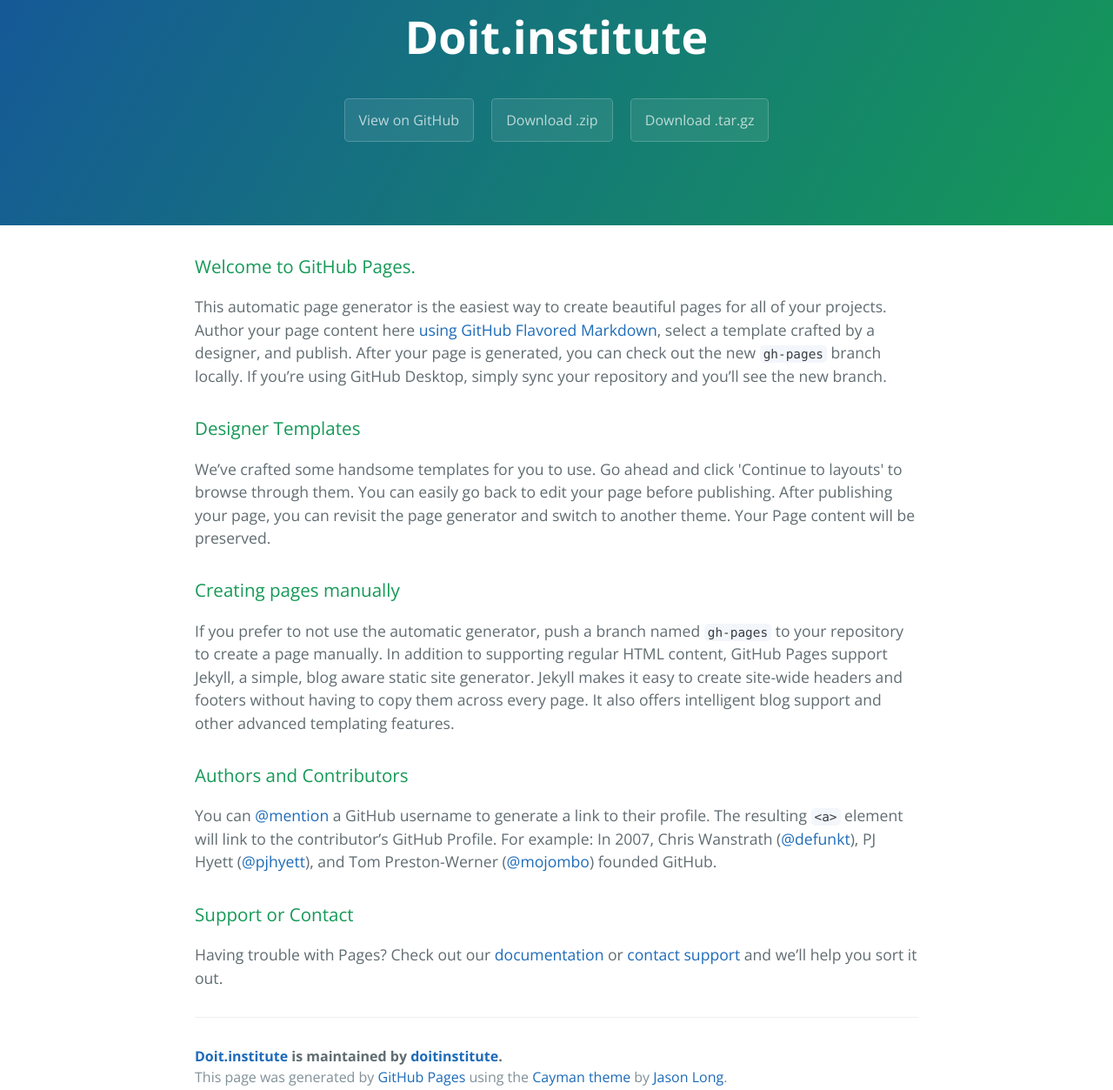
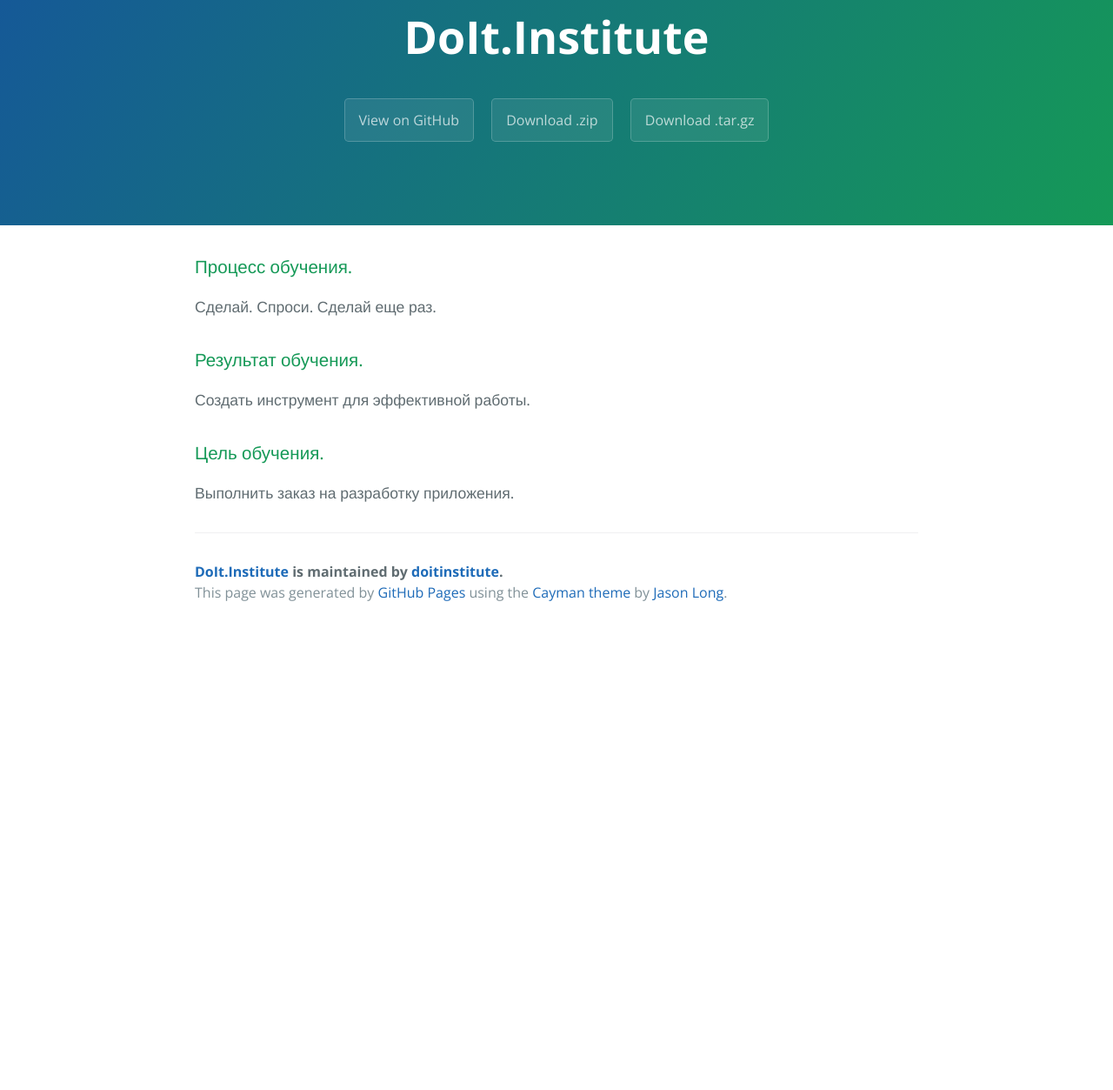
Before and after one commit to doitinstitute/doit.institute, a plain HTML site: page index.html in a window 1280 px wide. Shown: the part 77-1330 px from the top of the page at 87% size. After the commit the page ends 802 px from the top, so only its background shows below. Drawn offline with nearby package versions, Linux system fonts and the light colour scheme.

```diff
--- a/index.html
+++ b/index.html
@@ -2,7 +2,7 @@
 <html lang="en-us">
   <head>
     <meta charset="UTF-8">
-    <title>Doit.institute by doitinstitute</title>
+    <title>DoIt.Institute by doitinstitute</title>
     <meta name="viewport" content="width=device-width, initial-scale=1">
     <link rel="stylesheet" type="text/css" href="stylesheets/normalize.css" media="screen">
     <link href='https://fonts.googleapis.com/css?family=Open+Sans:400,700' rel='stylesheet' type='text/css'>
@@ -11,7 +11,7 @@
   </head>
   <body>
     <section class="page-header">
-      <h1 class="project-name">Doit.institute</h1>
+      <h1 class="project-name">DoIt.Institute</h1>
       <h2 class="project-tagline"></h2>
       <a href="https://github.com/doitinstitute/doit.institute" class="btn">View on GitHub</a>
       <a href="https://github.com/doitinstitute/doit.institute/zipball/master" class="btn">Download .zip</a>
@@ -20,32 +20,22 @@
 
     <section class="main-content">
       <h3>
-<a id="welcome-to-github-pages" class="anchor" href="#welcome-to-github-pages" aria-hidden="true"><span aria-hidden="true" class="octicon octicon-link"></span></a>Welcome to GitHub Pages.</h3>
+<a id="Процесс-обучения" class="anchor" href="#%D0%9F%D1%80%D0%BE%D1%86%D0%B5%D1%81%D1%81-%D0%BE%D0%B1%D1%83%D1%87%D0%B5%D0%BD%D0%B8%D1%8F" aria-hidden="true"><span aria-hidden="true" class="octicon octicon-link"></span></a>Процесс обучения.</h3>
 
-<p>This automatic page generator is the easiest way to create beautiful pages for all of your projects. Author your page content here <a href="https://guides.github.com/features/mastering-markdown/">using GitHub Flavored Markdown</a>, select a template crafted by a designer, and publish. After your page is generated, you can check out the new <code>gh-pages</code> branch locally. If you’re using GitHub Desktop, simply sync your repository and you’ll see the new branch.</p>
+<p>Сделай. Спроси. Сделай еще раз.</p>
 
 <h3>
-<a id="designer-templates" class="anchor" href="#designer-templates" aria-hidden="true"><span aria-hidden="true" class="octicon octicon-link"></span></a>Designer Templates</h3>
+<a id="Результат-обучения" class="anchor" href="#%D0%A0%D0%B5%D0%B7%D1%83%D0%BB%D1%8C%D1%82%D0%B0%D1%82-%D0%BE%D0%B1%D1%83%D1%87%D0%B5%D0%BD%D0%B8%D1%8F" aria-hidden="true"><span aria-hidden="true" class="octicon octicon-link"></span></a>Результат обучения.</h3>
 
-<p>We’ve crafted some handsome templates for you to use. Go ahead and click 'Continue to layouts' to browse through them. You can easily go back to edit your page before publishing. After publishing your page, you can revisit the page generator and switch to another theme. Your Page content will be preserved.</p>
+<p>Создать инструмент для эффективной работы.</p>
 
 <h3>
-<a id="creating-pages-manually" class="anchor" href="#creating-pages-manually" aria-hidden="true"><span aria-hidden="true" class="octicon octicon-link"></span></a>Creating pages manually</h3>
+<a id="Цель-обучения" class="anchor" href="#%D0%A6%D0%B5%D0%BB%D1%8C-%D0%BE%D0%B1%D1%83%D1%87%D0%B5%D0%BD%D0%B8%D1%8F" aria-hidden="true"><span aria-hidden="true" class="octicon octicon-link"></span></a>Цель обучения.</h3>
 
-<p>If you prefer to not use the automatic generator, push a branch named <code>gh-pages</code> to your repository to create a page manually. In addition to supporting regular HTML content, GitHub Pages support Jekyll, a simple, blog aware static site generator. Jekyll makes it easy to create site-wide headers and footers without having to copy them across every page. It also offers intelligent blog support and other advanced templating features.</p>
-
-<h3>
-<a id="authors-and-contributors" class="anchor" href="#authors-and-contributors" aria-hidden="true"><span aria-hidden="true" class="octicon octicon-link"></span></a>Authors and Contributors</h3>
-
-<p>You can <a href="https://help.github.com/articles/basic-writing-and-formatting-syntax/#mentioning-users-and-teams" class="user-mention">@mention</a> a GitHub username to generate a link to their profile. The resulting <code>&lt;a&gt;</code> element will link to the contributor’s GitHub Profile. For example: In 2007, Chris Wanstrath (<a href="https://github.com/defunkt" class="user-mention">@defunkt</a>), PJ Hyett (<a href="https://github.com/pjhyett" class="user-mention">@pjhyett</a>), and Tom Preston-Werner (<a href="https://github.com/mojombo" class="user-mention">@mojombo</a>) founded GitHub.</p>
-
-<h3>
-<a id="support-or-contact" class="anchor" href="#support-or-contact" aria-hidden="true"><span aria-hidden="true" class="octicon octicon-link"></span></a>Support or Contact</h3>
-
-<p>Having trouble with Pages? Check out our <a href="https://help.github.com/pages">documentation</a> or <a href="https://github.com/contact">contact support</a> and we’ll help you sort it out.</p>
+<p>Выполнить заказ на разработку приложения.</p>
 
       <footer class="site-footer">
-        <span class="site-footer-owner"><a href="https://github.com/doitinstitute/doit.institute">Doit.institute</a> is maintained by <a href="https://github.com/doitinstitute">doitinstitute</a>.</span>
+        <span class="site-footer-owner"><a href="https://github.com/doitinstitute/doit.institute">DoIt.Institute</a> is maintained by <a href="https://github.com/doitinstitute">doitinstitute</a>.</span>
 
         <span class="site-footer-credits">This page was generated by <a href="https://pages.github.com">GitHub Pages</a> using the <a href="https://github.com/jasonlong/cayman-theme">Cayman theme</a> by <a href="https://twitter.com/jasonlong">Jason Long</a>.</span>
       </footer>
```
Also changed, not shown: params.json (+2 -2 lines).
